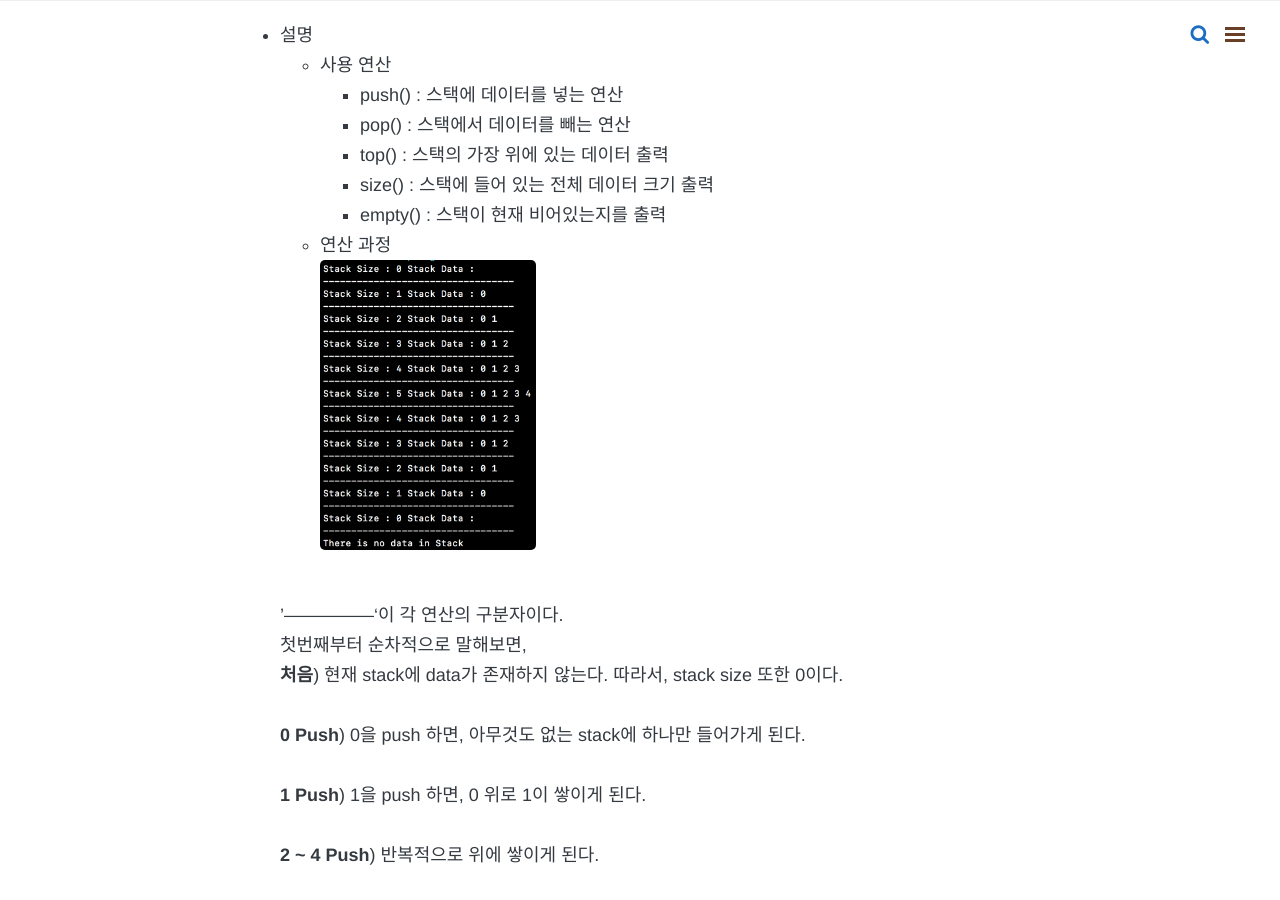
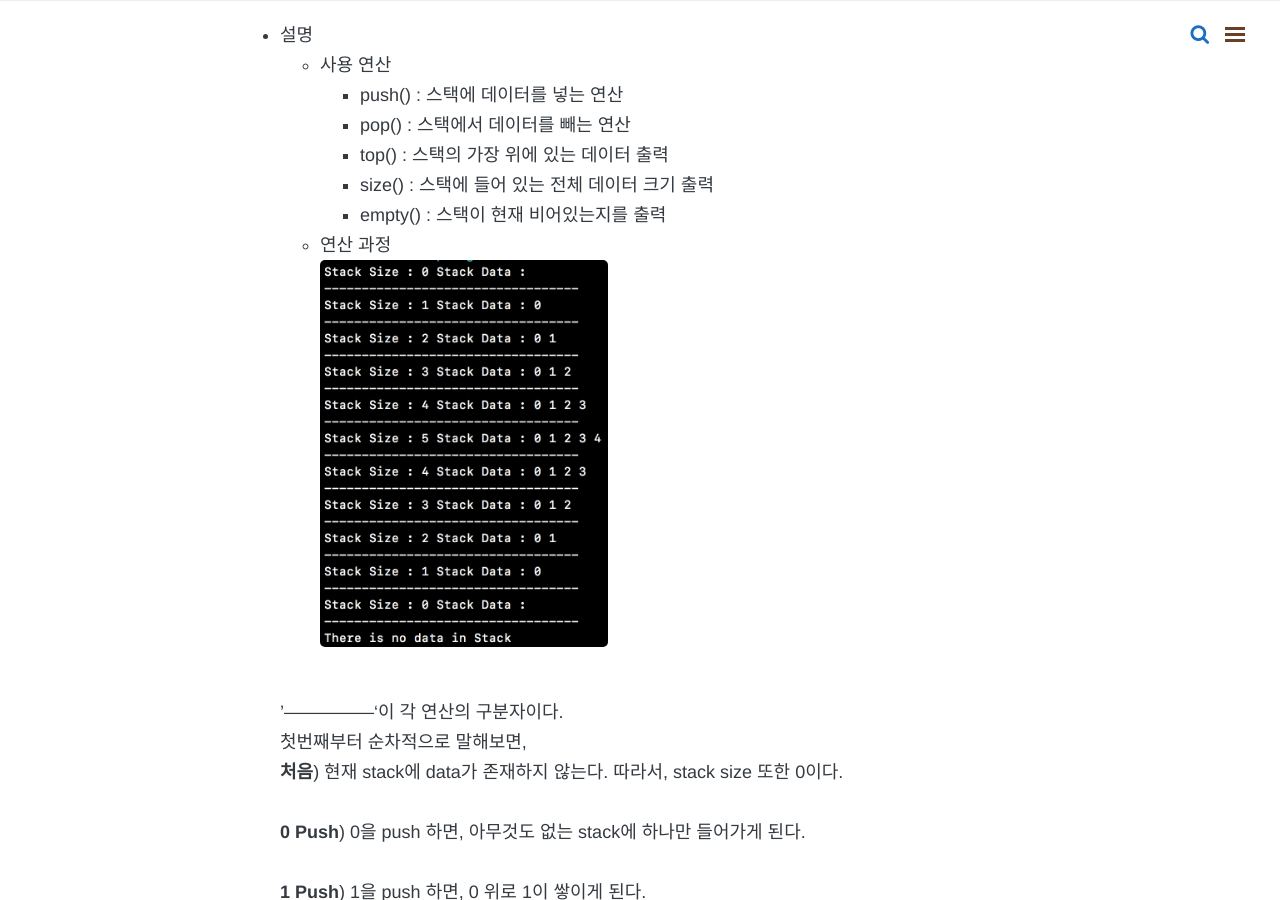
Before and after one commit to HaeUlNam/HaeUlNam.github.io, a Jekyll site: the page built from _posts/algorithm/2019-02-01-05-Stack.md, in a window 1280 px wide and 900 px high, scrolled down 303 px. Built offline with Jekyll 4.4.1, drawn with Linux system fonts in a browser that asks for light colours; nearby versions of some CDN libraries; comment, search, counter and statistics services are not loaded.

Commit message:
modify stack img

```diff
--- a/_posts/algorithm/2019-02-01-05-Stack.md
+++ b/_posts/algorithm/2019-02-01-05-Stack.md
@@ -20,7 +20,7 @@ comments: true
         * empty()   : 스택이 현재 비어있는지를 출력
 
     * 연산 과정<br>
-<img style="max-width: 30%; height: auto;" src="/assets/post-img/algorithm/stack.png"/> <br>
+<img style="max-width: 40%; height: auto;" src="/assets/post-img/algorithm/stack.png"/> <br>
 
     '---------------'이 각 연산의 구분자이다.<br>
 첫번째부터 순차적으로 말해보면, <br>
```
